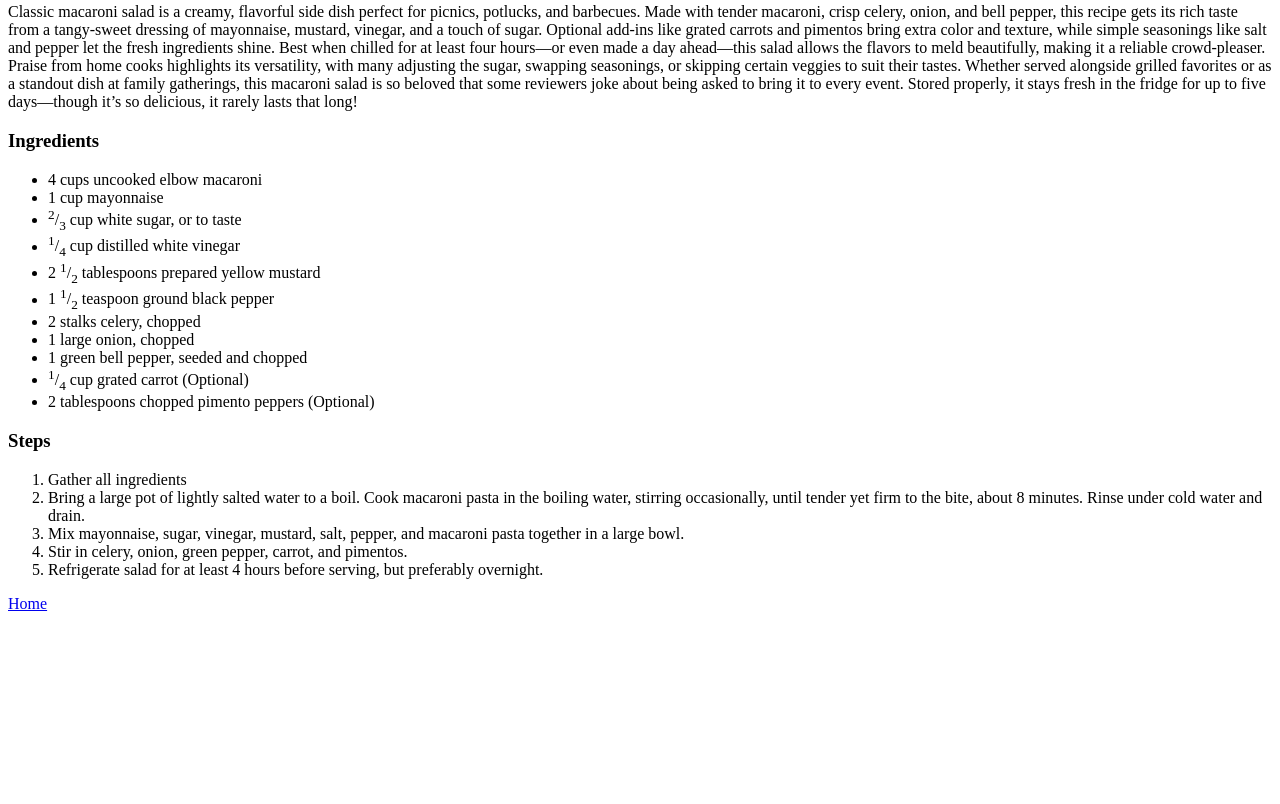
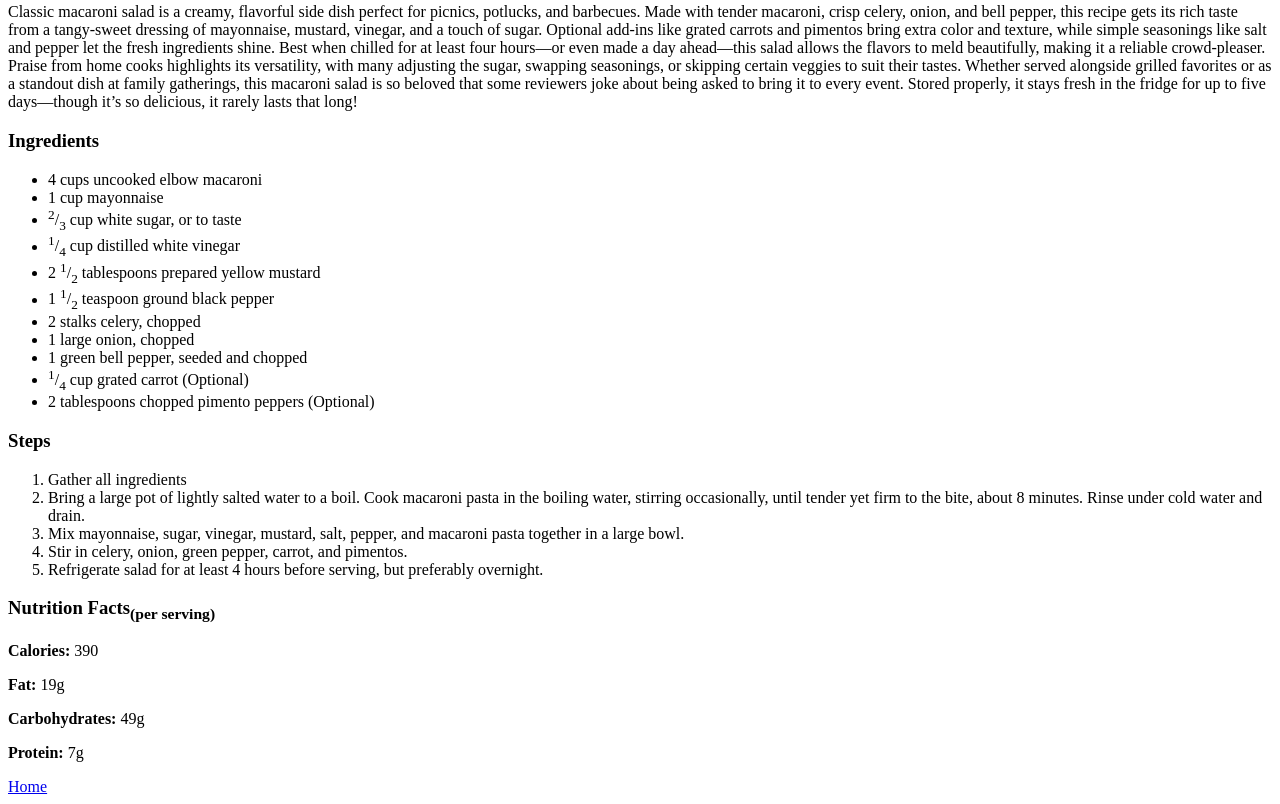
Before and after one commit to zeke75895/odin-recipes, a plain HTML site: page recipes/macaroni-salad.html in a window 1280 px wide. Shown: the part 540-1344 px from the top of the page. Before the commit the page ends 1161 px from the top, so only its background shows below. Drawn offline with Linux system fonts and the light colour scheme.

Commit message:
Added a nutrition portion to 1 recipe page

```diff
--- a/recipes/macaroni-salad.html
+++ b/recipes/macaroni-salad.html
@@ -51,8 +51,14 @@
         <li>Stir in celery, onion, green pepper, carrot, and pimentos.</li>
         <li>Refrigerate salad for at least 4 hours before serving, but preferably
             overnight.</li>
+    </ol>
 
-    </ol>
+    <h3>Nutrition Facts<sub>(per serving)</sub></h3>
+    <p><strong>Calories:</strong> 390</p>
+    <p><strong>Fat:</strong> 19g</p>
+    <p><strong>Carbohydrates:</strong> 49g</p>
+    <p><strong>Protein:</strong> 7g</p>
+
     <a href="../index.html">Home</a>
 </body>
 </html>
```
